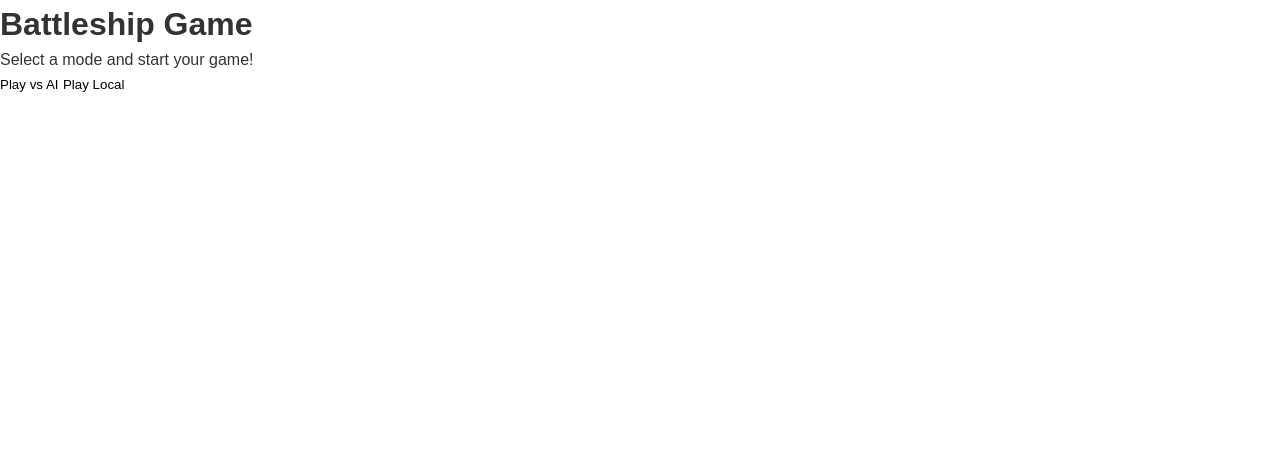
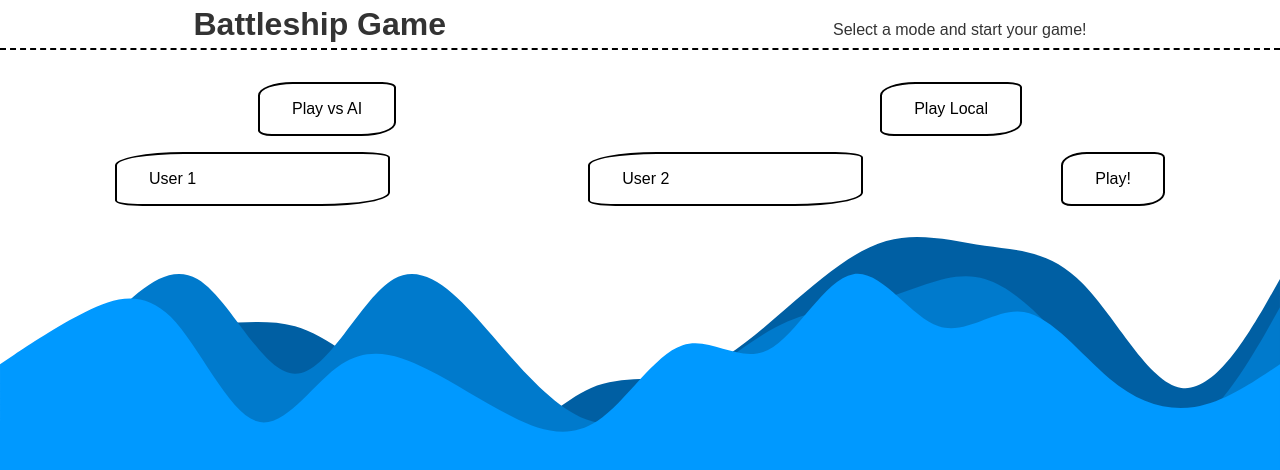
Before and after one commit to seanat0r/Battleship, a website built with webpack: page src/template.html in a window 1280 px wide. Both pictures are taken after a click on the button "Play Local". Built offline with nearby package versions, Linux system fonts and the light colour scheme.

Commit message:
Added main logic behin local game UI and working on the UI. The debug some bugs on babel and package

```diff
--- a/babel.config.js
+++ b/babel.config.js
@@ -1,13 +1,14 @@
-// babel.config.js
 module.exports = {
   presets: [
     [
       '@babel/preset-env',
       {
         targets:
-					process.env.NODE_ENV === 'test'
-					  ? { node: 'current' } // for Jest / Tests
-					  : '> 0.25%, not dead' // for Webbrowser (Webpack)
+          process.env.NODE_ENV === 'test'
+            ? { node: 'current' }
+            : '> 0.25%, not dead',
+        useBuiltIns: 'entry',
+        corejs: 3
       }
     ]
   ]
--- a/package.json
+++ b/package.json
@@ -33,7 +33,7 @@
     "webpack-dev-server": "^5.2.0"
   },
   "dependencies": {
-    "core-js": "^3.45.0",
+    "core-js": "^3.45.1",
     "regenerator-runtime": "^0.14.1"
   }
 }
--- a/src/index.js
+++ b/src/index.js
@@ -1,10 +1,17 @@
 // Importing JS
-import 'core-js'
-import 'regenerator-runtime/runtime'
+// import 'core-js'
+// import 'regenerator-runtime/runtime'
 import Ship from './js/ship'
 import Gameboard from './js/gameboard'
+import AppUI, { LocalGameUI } from './js/ui'
 // Importing CSS
 import './styles/reset.css'
 import './styles/style.css'
 
 // Your code here
+const localUI = new LocalGameUI()
+async function localGameUI () {
+  const name = await localUI.eventListenerAddElements()
+  console.log(name)
+}
+localGameUI()
--- a/src/js/ui.js
+++ b/src/js/ui.js
@@ -1,10 +1,9 @@
 //* Use for Global DOM Structure
-export class AppUI {
-  #gamemode = null
-  #buttonAI = document.querySelector('#buttonAI')
-  #buttonLocal = document.querySelector('#buttonLocal')
-
-}
+const gamemode = null
+const buttonAI = document.querySelector('#buttonAI')
+const buttonLocal = document.querySelector('#buttonLocal')
+const sectionArea = document.querySelector('#changeLayout')
+export class AppUI {}
 
 //* Use for placing the ships with UI
 export class ShipPlacementUI {}
@@ -13,4 +12,81 @@ export class ShipPlacementUI {}
 export class AIGameUI {}
 
 //* Change the UI accordingly for the battle against a local player (2 real users on the same PC)
-export class LocalGameUI {}
+export class LocalGameUI {
+  createElementInput (number) {
+    const nameField = document.createElement('input')
+    nameField.setAttribute('type', 'text')
+    nameField.setAttribute('id', `nameField${number}`)
+    nameField.setAttribute('value', `User ${number}`)
+    sectionArea.appendChild(nameField)
+    return nameField
+  }
+
+  createElementSend () {
+    const sendNameBtn = document.createElement('button')
+    sendNameBtn.setAttribute('id', 'sendNameBtn')
+    sendNameBtn.textContent = 'Play!'
+    sectionArea.appendChild(sendNameBtn)
+    return sendNameBtn
+  }
+
+  getName (name1, name2) {
+    const username1 = name1.value
+    const username2 = name2.value
+
+    return {
+      user1: username1,
+      user2: username2
+    }
+  }
+
+  eventForName () {
+    return new Promise((resolve, reject) => {
+      sectionArea.innerHTML = ''
+      const name1 = this.createElementInput(1)
+      const name2 = this.createElementInput(2)
+      const btnSend = this.createElementSend()
+
+      const timeoutID = setTimeout(() => {
+        console.log('Timeout, 5 mins over')
+      }, 300000)
+
+      btnSend.addEventListener('click', () => {
+        if (!name1 || !name2) {
+          return console.error(
+            `nameField 1 and/or 2 couldn't find: ${name1} or ${name2}`
+          )
+        }
+
+        if (name1.value === null && name2.value === null) {
+          name1.setAttribute('value', 'User 1')
+          name2.setAttribute('value', 'User 2')
+        }
+
+        clearTimeout(timeoutID)
+        console.log('Timer stoped')
+
+        resolve(this.getName(name1, name2))
+      })
+    })
+  }
+
+  //* create input field and send btn for names
+  eventListenerAddElements () {
+    return new Promise((resolve, reject) => {
+      buttonLocal.addEventListener(
+        'click',
+        () => {
+          this.eventForName()
+            .then((names) => {
+              resolve(names)
+            })
+            .catch((err) => {
+              reject(err)
+            })
+        },
+        { once: true }
+      )
+    })
+  }
+}
--- a/src/styles/reset.css
+++ b/src/styles/reset.css
@@ -29,7 +29,7 @@ a {
 body {
   font-family: Arial, sans-serif;
   line-height: 1.5;
-  background-color: #fff;
+  background-color: #0099ff;
   color: #333;
 }
 
--- a/src/styles/style.css
+++ b/src/styles/style.css
@@ -0,0 +1,81 @@
+/** HEADER */
+header {
+    display: flex;
+    justify-content: space-around;
+    align-items: baseline;
+    border-bottom: 2px dashed #000;
+    background-color: #fff;
+}
+
+/** MAIN */
+#mainUI {
+    background-color: #fff;
+    z-index: 1;
+    position: relative;
+    padding: 1rem;
+}
+#mainUI > section {
+    display: flex;
+    justify-content: space-around;
+    align-items: center;
+    padding-top: 1rem;
+}
+#buttonAI, #buttonLocal {
+    border: 2px solid #000;
+    border-radius: 25% 10%;
+    padding: 1rem 2rem;
+    font-size: 1rem;
+}
+#buttonAI:hover, #buttonLocal:hover {
+    background-color: #007acc;
+}
+#buttonAI:active, #buttonLocal:active {
+    background-color: #005fa3;
+}
+/** DESIGN */
+
+svg {
+    background-color: transparent;
+}
+.wave-wrapper {
+  position: relative;
+  width: 100%;
+  height: 320px; /* oder passend zur ViewBox */
+}
+
+#thirdwave,
+#secondWave,
+#firstWave {
+  position: absolute;
+  left: 0;
+  width: 100%;
+  height: auto;
+}
+
+#secondWave {
+  z-index: 1;
+
+}
+
+#firstWave {
+  z-index: 2;
+}
+#thirdwave {
+    z-index: 0;
+    background-color: #fff;
+}
+
+/** LOCAL GAEME MENU */
+
+#sendNameBtn {
+  border: 2px solid #000;
+  border-radius: 25% 10%;
+  padding: 1rem 2rem;
+  font-size: 1rem;
+}
+#nameField1, #nameField2 {
+  border: 2px solid #000;
+  border-radius: 25% 10%;
+  padding: 1rem 2rem;
+  font-size: 1rem;
+}
--- a/src/template.html
+++ b/src/template.html
@@ -14,10 +14,17 @@
 
   <main id="mainUI">
     <section>
-      <button id="buttonKI">Play vs AI</button>
+      <button id="buttonAI">Play vs AI</button>
       <button id="buttonLocal">Play Local</button>
     </section>
+    <section id="changeLayout">
+
+    </section>
   </main>
-
+<div class="wave-wrapper">
+    <svg id="thirdwave" xmlns="http://www.w3.org/2000/svg" viewBox="0 0 1440 320"><path fill="#005fa3" fill-opacity="1" d="M0,288L18.5,250.7C36.9,213,74,139,111,112C147.7,85,185,107,222,112C258.5,117,295,107,332,117.3C369.2,128,406,160,443,192C480,224,517,256,554,250.7C590.8,245,628,203,665,186.7C701.5,171,738,181,775,170.7C812.3,160,849,128,886,96C923.1,64,960,32,997,21.3C1033.8,11,1071,21,1108,26.7C1144.6,32,1182,32,1218,69.3C1255.4,107,1292,181,1329,186.7C1366.2,192,1403,128,1422,96L1440,64L1440,320L1421.5,320C1403.1,320,1366,320,1329,320C1292.3,320,1255,320,1218,320C1181.5,320,1145,320,1108,320C1070.8,320,1034,320,997,320C960,320,923,320,886,320C849.2,320,812,320,775,320C738.5,320,702,320,665,320C627.7,320,591,320,554,320C516.9,320,480,320,443,320C406.2,320,369,320,332,320C295.4,320,258,320,222,320C184.6,320,148,320,111,320C73.8,320,37,320,18,320L0,320Z"></path></svg>
+    <svg id="secondWave" xmlns="http://www.w3.org/2000/svg" viewBox="0 0 1440 320"><path fill="#007acc" fill-opacity="1" d="M0,224L18.5,208C36.9,192,74,160,111,122.7C147.7,85,185,43,222,64C258.5,85,295,171,332,170.7C369.2,171,406,85,443,64C480,43,517,85,554,128C590.8,171,628,213,665,224C701.5,235,738,213,775,186.7C812.3,160,849,128,886,112C923.1,96,960,96,997,85.3C1033.8,75,1071,53,1108,64C1144.6,75,1182,117,1218,160C1255.4,203,1292,245,1329,234.7C1366.2,224,1403,160,1422,128L1440,96L1440,320L1421.5,320C1403.1,320,1366,320,1329,320C1292.3,320,1255,320,1218,320C1181.5,320,1145,320,1108,320C1070.8,320,1034,320,997,320C960,320,923,320,886,320C849.2,320,812,320,775,320C738.5,320,702,320,665,320C627.7,320,591,320,554,320C516.9,320,480,320,443,320C406.2,320,369,320,332,320C295.4,320,258,320,222,320C184.6,320,148,320,111,320C73.8,320,37,320,18,320L0,320Z"></path></svg>
+    <svg id="firstWave" xmlns="http://www.w3.org/2000/svg" viewBox="0 0 1440 320"><path fill="#0099ff" fill-opacity="1" d="M0,160L16,149.3C32,139,64,117,96,101.3C128,85,160,75,192,106.7C224,139,256,213,288,224C320,235,352,181,384,160C416,139,448,149,480,165.3C512,181,544,203,576,218.7C608,235,640,245,672,224C704,203,736,149,768,138.7C800,128,832,160,864,144C896,128,928,64,960,58.7C992,53,1024,107,1056,117.3C1088,128,1120,96,1152,101.3C1184,107,1216,149,1248,176C1280,203,1312,213,1344,208C1376,203,1408,181,1424,170.7L1440,160L1440,320L1424,320C1408,320,1376,320,1344,320C1312,320,1280,320,1248,320C1216,320,1184,320,1152,320C1120,320,1088,320,1056,320C1024,320,992,320,960,320C928,320,896,320,864,320C832,320,800,320,768,320C736,320,704,320,672,320C640,320,608,320,576,320C544,320,512,320,480,320C448,320,416,320,384,320C352,320,320,320,288,320C256,320,224,320,192,320C160,320,128,320,96,320C64,320,32,320,16,320L0,320Z"></path></svg>
+</div>
 </body>
 </html>
```
Also changed, not shown: 1 other file.
